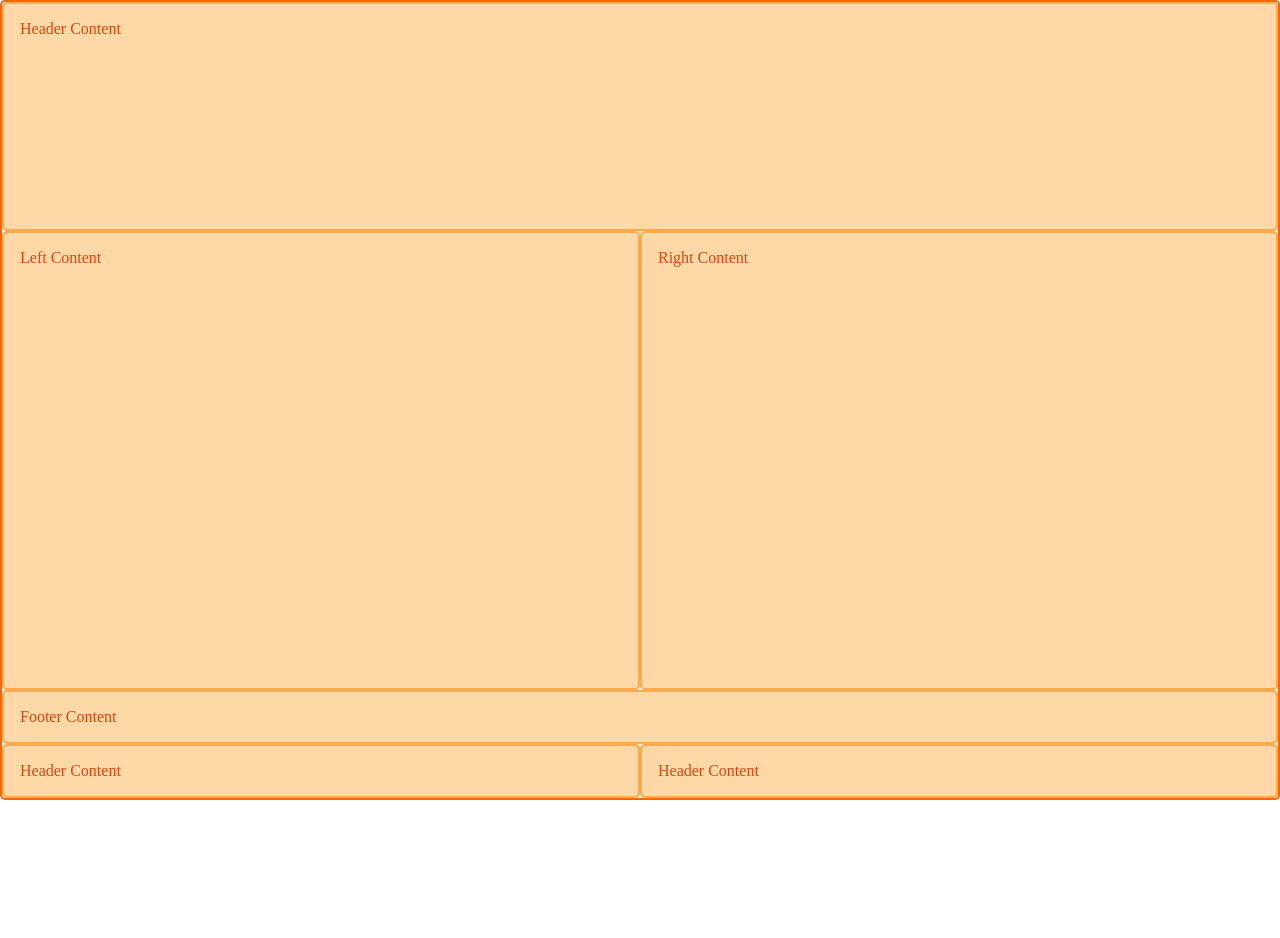
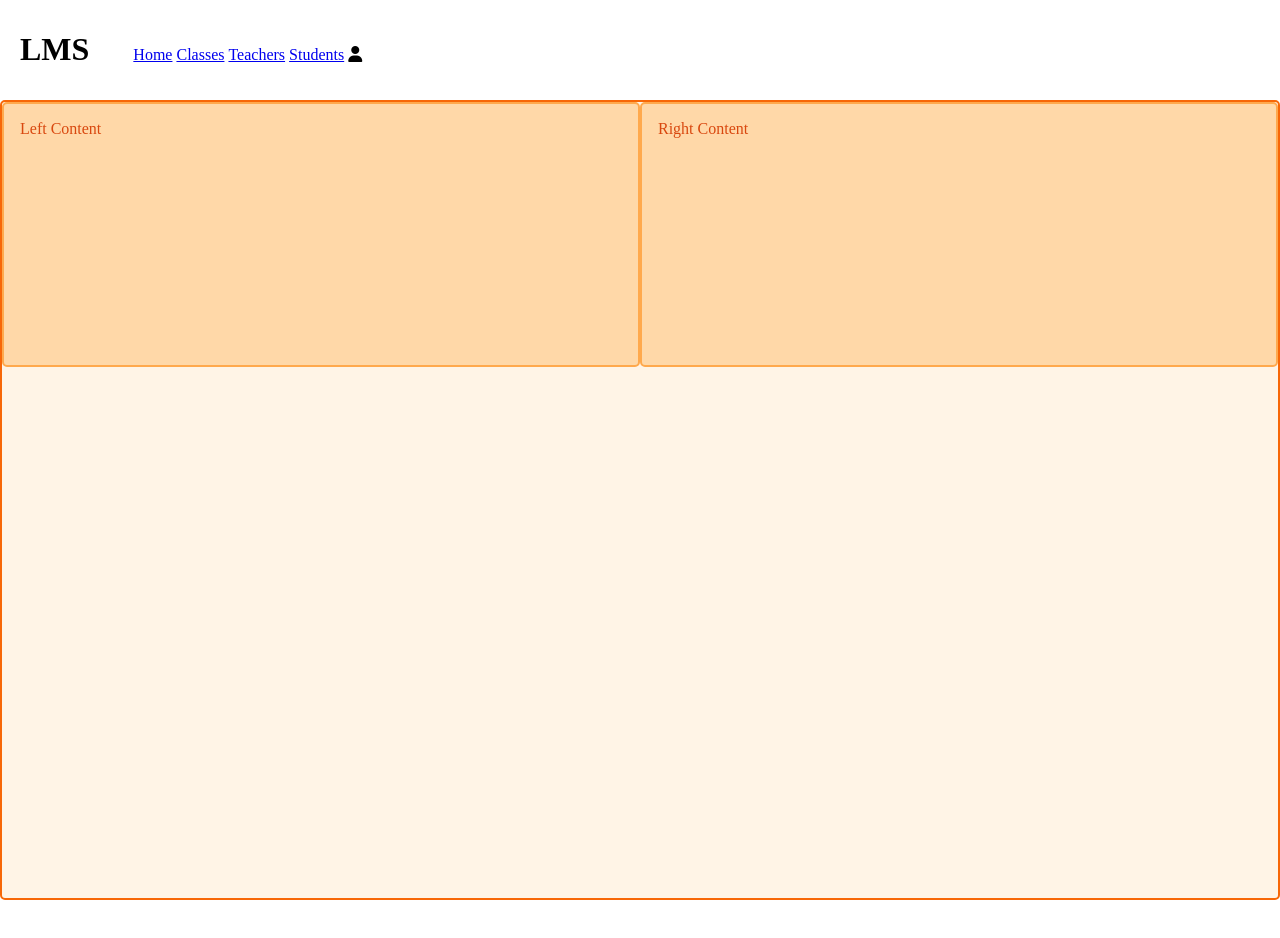
Before and after one commit to MernaMoussa/School-Management-System-Project, a plain HTML site: page index.html in a window 1280 px wide. Before the commit the page ends 800 px from the top, so only its background shows below. Drawn offline with Linux system fonts and the light colour scheme.

Commit message:
Adjust 'layout.css' file and 'index.html' to use the grid foe the main content only

```diff
--- a/css/layout.css
+++ b/css/layout.css
@@ -6,18 +6,15 @@ body {
   margin: 0;
   padding: 0;
 }
-
-.header-logo {
-  grid-column: 1 / span 2;
-  grid-row: 1;
+header {
+  padding: 10px 20px;
 }
-
-.header-nav {
-  grid-column: 1;
-}
-
-.header-login {
-  grid-column: 2;
+h1,
+nav,
+ul,
+li,
+.user-icon {
+  display: inline-block;
 }
 
 .content-left {
@@ -26,10 +23,6 @@ body {
 
 .content-right {
   grid-area: cright;
-}
-
-.footer {
-  grid-area: ft;
 }
 
 .wrapper {
@@ -42,10 +35,7 @@ body {
   display: grid;
   grid-template-columns: 1fr 1fr;
   grid-template-rows: 1fr 2fr;
-  grid-template-areas:
-    "header header"
-    "cleft cright"
-    "ft ft";
+  grid-template-areas: "cleft cright";
 }
 
 .wrapper > div {
--- a/index.html
+++ b/index.html
@@ -11,7 +11,37 @@
     <title>LMS</title>
   </head>
   <body>
-    <div class="main-container"></div>
+    <header>
+      <h1>LMS</h1>
+      <nav>
+        <ul>
+          <li><a href="#Home">Home</a></li>
+          <li><a href="#Classes">Classes</a></li>
+          <li><a href="#Teachers">Teachers</a></li>
+          <li><a href="#Students">Students</a></li>
+        </ul>
+      </nav>
+      <div class="user-icon">
+        <i class="fa-solid fa-user"></i>
+      </div>
+    </header>
+    <section class="main-container">
+      <div class="left-container"></div>
+      <div class="right-container"></div>
+    </section>
+    <footer>
+      <div>
+        <h1></h1>
+        <p></p>
+      </div>
+      <div>
+        <ul>
+          <li><a href=""></a></li>
+          <li><a href=""></a></li>
+        </ul>
+      </div>
+    </footer>
+
     <script src="./script.js" type="module"></script>
   </body>
 </html>
--- a/js/template/main-template.js
+++ b/js/template/main-template.js
@@ -1,12 +1,8 @@
 export default function mainTemplate(data) {
-    return `
+  return `
       <div class="wrapper">
-        <div class="header-logo">${data.header}</div>
-        <div class="header-nav">${data.header}</div>
-        <div class="header-login">${data.header}</div>
         <div class="content-left">${data.contentLeft}</div>
         <div class="content-right">${data.contentRight}</div>
-        <div class="footer">${data.footer}</div>
       </div>
     `;
 };
--- a/script.js
+++ b/script.js
@@ -5,10 +5,8 @@ const acs = {};
 acs.init = () => {
     const mainContainer = document.querySelector('.main-container');
     const templateData = {
-        header: 'Header Content',
         contentLeft: 'Left Content',
         contentRight: 'Right Content',
-        footer: 'Footer Content',
     };
     mainContainer.innerHTML = mainTemplate.render(templateData);
 }
```
